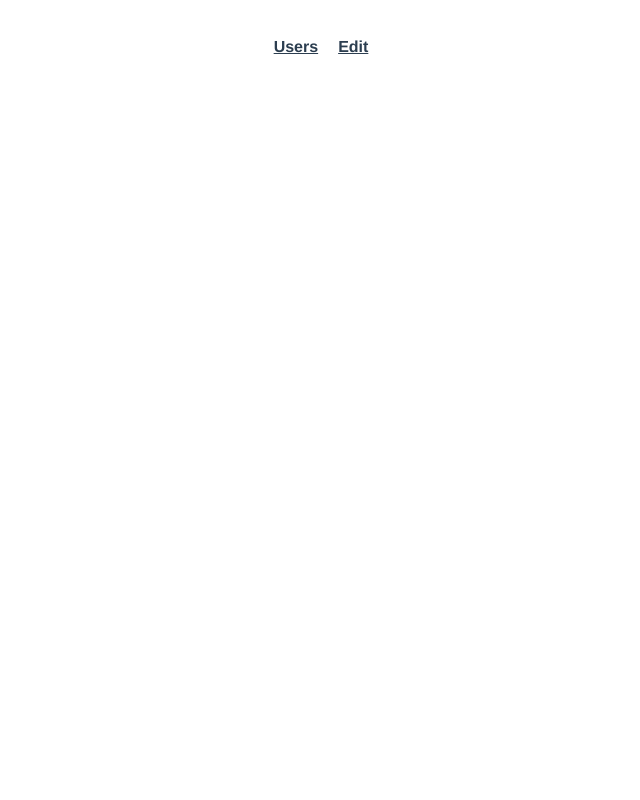
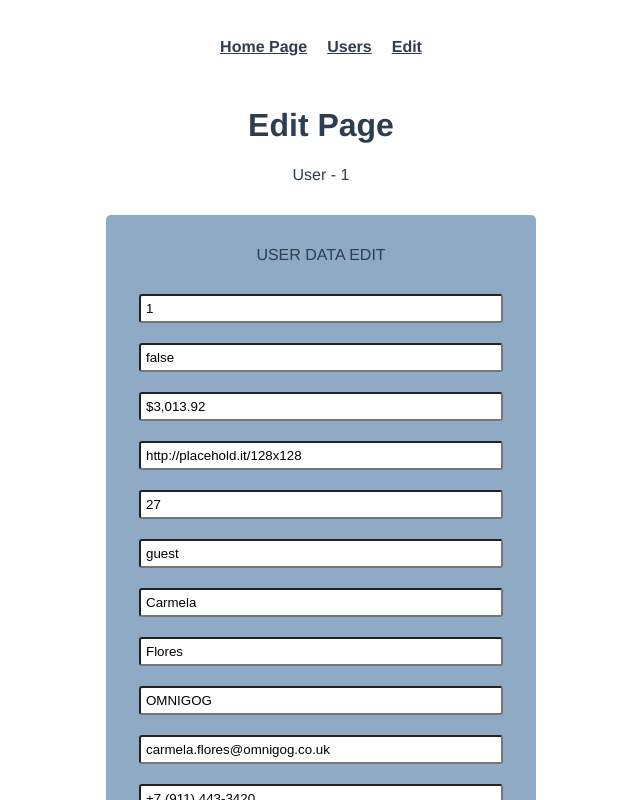
Before and after one commit to garbolovo/vuejs0212, a Vue app in the folder 1212/vue0212-lev/: page /edit/1 in a window 1280 px wide. Shown: the top 800 px of the page, without its empty margins (319-959 px from the left). Built offline with nearby package versions, Linux system fonts and the light colour scheme; data requests are answered from the project's data file.

Commit message:
'$route.params.id'  added

```diff
--- a/1212/vue0212-lev/src/App.vue
+++ b/1212/vue0212-lev/src/App.vue
@@ -1,6 +1,7 @@
 <template>
   <div id="app">
     <div id="nav">
+      <router-link to="/">Home Page</router-link>
       <router-link to="/users">Users</router-link>
       <router-link to="/edit">Edit</router-link>
     </div>
--- a/1212/vue0212-lev/src/components/EditUser.vue
+++ b/1212/vue0212-lev/src/components/EditUser.vue
@@ -1,8 +1,10 @@
 <template>
-  <div>
-    <div style="margin-bottom: 20px">USER DATA EDIT</div>
+  <div id="edituser">
+    <div style="margin-bottom: 20px">
+      <p>USER DATA EDIT</p>
+    </div>
     <div v-for="value in muser" :key="value">
-      <input type="text" :value="value" />
+      <input class="input" type="text" :value="value" />
     </div>
   </div>
 </template>
@@ -13,21 +15,27 @@ export default {
   props: {
     muser: {
       type: Object,
-      required: true,
-      default: function() {
-        return {
-          name: 'Name',
-          job: 'Job',
-          age: 'Age'
-        }
-      }
+      required: true
     }
   },
-  data: function() {
-    return {
-      expression: 'Hello World !'
-    }
-  }
+
 }
 </script>
-<style></style>
+
+
+<style scoped>
+#edituser {
+  width: 400px;
+  background: #8faac4;
+  margin: 15px;
+  padding: 15px;
+  border-radius: 5px;
+}
+
+.input {
+  width: 350px;
+  margin: 10px 0;
+  padding: 5px;
+  border-radius: 3px;
+}
+</style>
--- a/1212/vue0212-lev/src/components/Users.vue
+++ b/1212/vue0212-lev/src/components/Users.vue
@@ -1,5 +1,5 @@
 <template>
-  <div >
+  <div>
     <div v-if="!users.length">
       <h3>Загрузка .....</h3>
     </div>
@@ -19,7 +19,9 @@
           </thead>
           <tbody>
             <tr v-for="user in users" :key="user.phone">
-              <td>{{ user.id }}</td>
+              <td>
+                <router-link :to="'/edit/' + user.id"> #{{ user.id }} </router-link>
+              </td>
               <td>{{ user.firstName }}</td>
               <td>{{ user.lastName }}</td>
               <td>{{ user.balance }}</td>
--- a/1212/vue0212-lev/src/router/index.js
+++ b/1212/vue0212-lev/src/router/index.js
@@ -2,23 +2,30 @@ import Vue from 'vue'
 import VueRouter from 'vue-router'
 import userlist from '@/views/UserList.vue'
 import editpage from '@/views/EditPage.vue'
+import Home from '@/views/Home.vue'
 
 Vue.use(VueRouter)
 
 const routes = [
+  {
+    path: '/',
+    name: 'home',
+    component: Home
+  },
   {
     path: '/users',
     name: 'users',
     component: userlist
   },
   {
-    path: '/edit',
+    path: '/edit/:id',
     name: 'EditPage',
     component: editpage
   }
 ]
 
 const router = new VueRouter({
+  mode: 'history',
   routes
 })
 
--- a/1212/vue0212-lev/src/views/EditPage.vue
+++ b/1212/vue0212-lev/src/views/EditPage.vue
@@ -1,24 +1,52 @@
 <template>
   <div>
     <h1>Edit Page</h1>
-    <!--    <Edit :muser="user" />-->
-    <Edit :muser="user"></Edit>
+    <p> User - {{ id }}</p>
+    <div id="components">
+      <Edit class="editcomp" :muser="user" />
+    </div>
   </div>
 </template>
 
 <script>
 import Edit from '@/components/EditUser.vue'
+import axios from 'axios'
 export default {
   name: 'EditPage',
   components: { Edit },
   data: function() {
     return {
-      user: {
-        name: 'John Doe',
-        job: 'Teacher',
-        age: '31'
-      }
+      user: null
+    }
+  },
+
+  computed: {
+    id: function() {
+      return this.$route.params.id
+    }
+  },
+  mounted() {
+    this.getUser()
+  },
+
+  methods: {
+    getUser() {
+      axios
+        .get(`http://localhost:3004/users/${this.id}`)
+        .then(response => {
+          this.user = response.data
+        })
+        .catch(err => {
+          console.error(err)
+        })
     }
   }
 }
 </script>
+
+<style scoped>
+#components {
+  display: flex;
+  justify-content: space-around;
+}
+</style>
--- a/1212/vue0212-lev/src/views/Home.vue
+++ b/1212/vue0212-lev/src/views/Home.vue
@@ -1,13 +1,11 @@
 <template>
-  $END$
+  <div>Home Page</div>
 </template>
 
 <script>
-    export default {
-        name: "Home"
-    }
+export default {
+  name: 'Home'
+}
 </script>
 
-<style scoped>
-
-</style>
+<style scoped></style>
```
